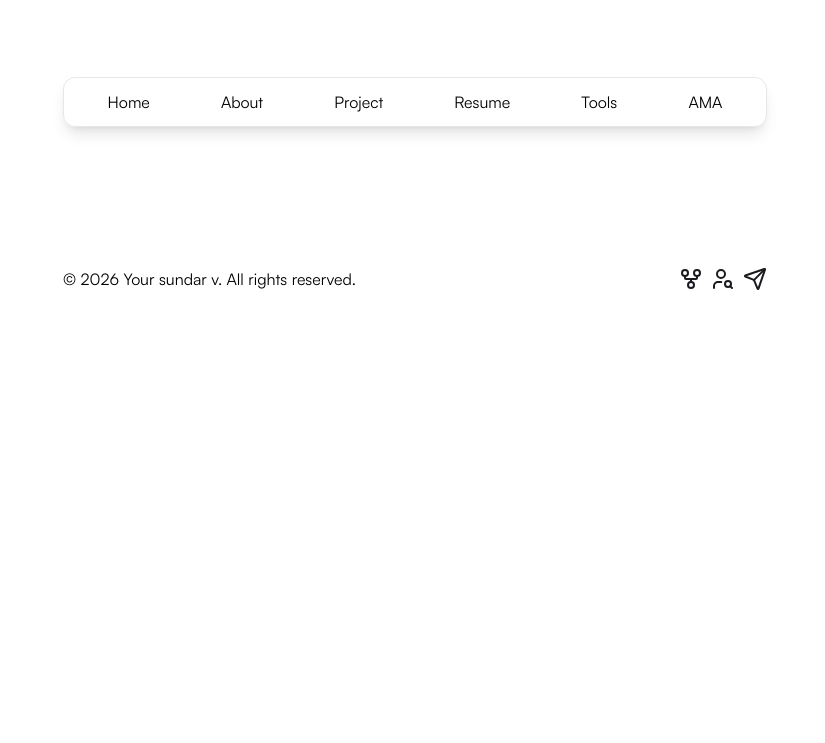
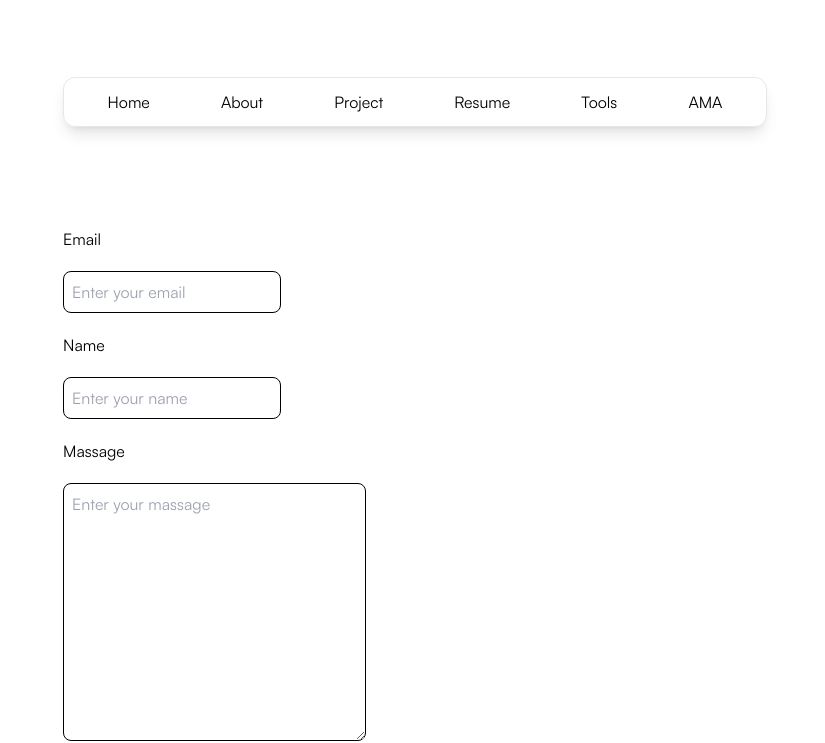
Before and after one commit to sundarv321/my_profifolio_web_pages, a plain HTML site: page page/ama.html in a window 1280 px wide. Shown: the part 87-830 px from the top of the page, without its empty margins (225-1050 px from the left). Before the commit the page ends 800 px from the top, so only its background shows below. Drawn offline with nearby package versions, Linux system fonts and the light colour scheme; files that its build step writes are made by us from their sources; files whose address does not match are found by name.

Commit message:
ama Text

```diff
--- a/page/ama.html
+++ b/page/ama.html
@@ -61,6 +61,27 @@
     </header>
     <!---header end section-->
 
+    <!---this logn section start-->
+    <section>
+        <div class="max-w-[100%]">
+            <div class="w-[90%] md:w-[55%] mx-auto grid grid-cols-1 ">
+
+                <from class="flex flex-col items-start gap-5">
+                    <label for="Email">Email</label>
+                    <input type="email"  name="Email" placeholder="Enter your email" class=" border border-black p-2 rounded-lg ">
+                    <label for="name">Name</label>
+                    <input type="text"  name="name" placeholder="Enter your name" class=" border   border-black   p-2 rounded-lg ">
+                    <label for="massage">Massage</label>
+                    <textarea name="massage" id="massage" cols="30 " rows="10" placeholder="Enter your massage" class=" border   border-black  p-2 rounded-lg"></textarea>
+                    <button class="bg-blue-500 text-white p-2 rounded-lg">Submit</button>
+                </from>
+
+            </div>
+        </div>
+    </section>
+
+    <!---this logn section end-->
+
     <!--footer section start-->
 <footer class="py-10">
     <div class="max-w-[100%]">
```
